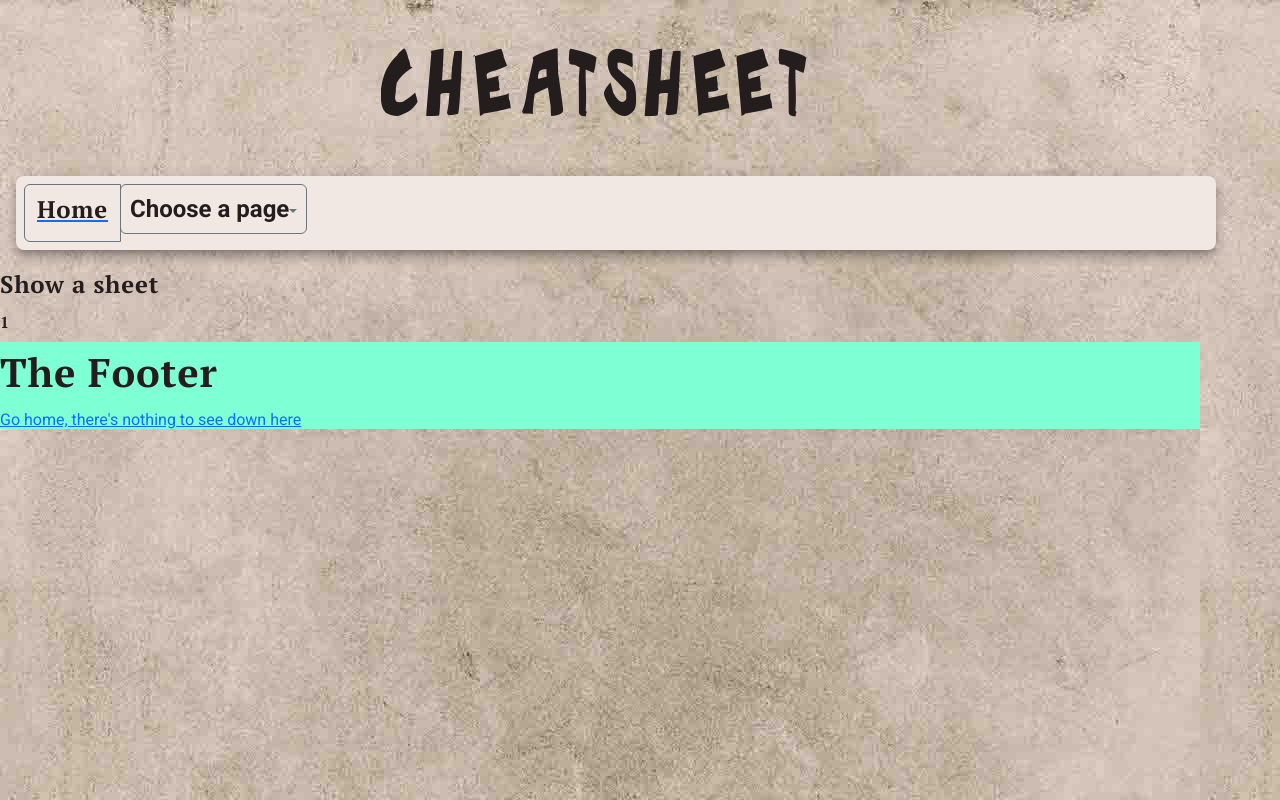
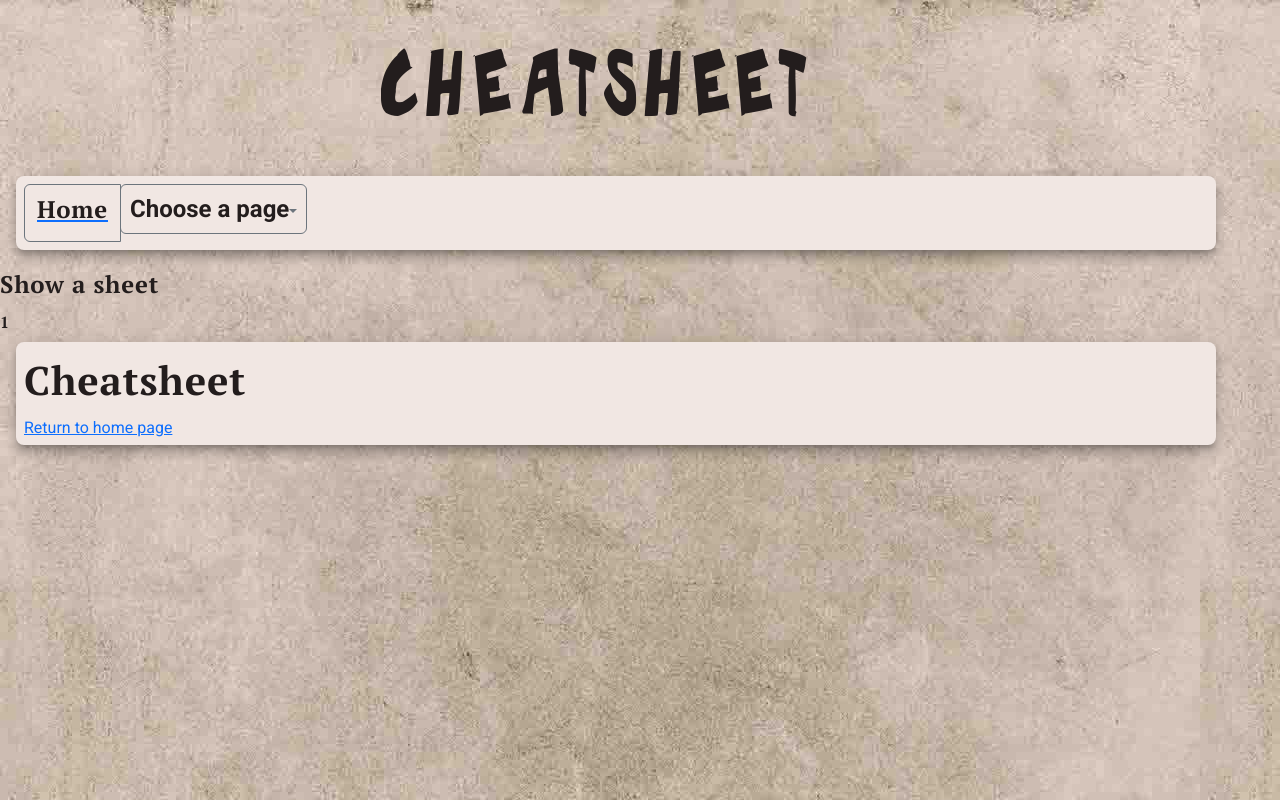
Before and after one commit to johnlobster/the-biggest-cheater, a React (Create React App) app: page /sheets/1 in a window 1280 px wide. Built offline with nearby package versions, Linux system fonts and the light colour scheme.

Commit message:
cleaned up button for Accordion, footer

```diff
--- /dev/null
+++ b/src/components/AccordionButton/AccordionButton.module.scss
@@ -0,0 +1,8 @@
+@import "../../global/_globals.scss";
+
+.buttonBox {
+  color: $default-color;
+  font-size: 1.25em;
+  font-weight: bold;
+  background-color: $default-focus-color;
+}
--- /dev/null
+++ b/src/components/AccordionButton/AccordionButton.tsx
@@ -0,0 +1,19 @@
+import React from 'react';
+
+
+import styles from './AccordionButton.module.scss'
+
+
+const AccordionButton: React.FunctionComponent = (props) => {
+
+
+  return(
+    <div className={`btn btn-outline-secondary ${styles.buttonBox}`} >
+
+      {props.children}
+
+    </div>
+  );
+}
+
+export default AccordionButton;
--- a/src/components/CodeBox/CodeBox.module.scss
+++ b/src/components/CodeBox/CodeBox.module.scss
@@ -1,12 +1,12 @@
-@import "../../global/_globals";
+@import "../../global/_globals.scss";
 
 .codeBlock {
   font-family: Consolas, "courier new";
   color: $text-color;
-  background-color: #f1f1f1;
+  background-color: $default-focus-color;
   padding: 0.5rem;
   font-size: 105%;
-  box-shadow: 0px 3px 5px -1px rgba(0, 0, 0, 0.2), 0px 6px 10px 0px rgba(0, 0, 0, 0.14), 0px 1px 18px 0px rgba(0, 0, 0, 0.12);
+  box-shadow: $default-drop-shadow;
   border-style: none;
   border-width: 1px;
   border-radius: 8px;
--- a/src/components/Footer/Footer.module.scss
+++ b/src/components/Footer/Footer.module.scss
@@ -1,3 +1,5 @@
-.topBox {
-  background-color: aquamarine;
+@import "../../global/_globals.scss";
+
+.footerBox {
+  padding: 0.5em;
 }
--- a/src/components/Footer/Footer.tsx
+++ b/src/components/Footer/Footer.tsx
@@ -1,18 +1,22 @@
 import React from 'react';
 import { Link } from 'react-router-dom'
+
+import Container from '../Container/Container'
 
 import styles from './Footer.module.scss'
 
 
 
-const Footer: React.FunctionComponent = (props) => {
+const Footer: React.FunctionComponent = () => {
   return(
-    <div className={styles.topBox}>
-      <h2>The Footer</h2>
-      <Link to="/Home">
-        Go home, there's nothing to see down here
-      </Link>
-    </div>
+    <Container>
+      <div className={styles.footerBox}>
+        <h2>Cheatsheet</h2>
+        <Link to="/Home">
+          Return to home page
+        </Link>
+      </div>
+    </Container>
 
   );
 }
--- a/src/global/_globals.scss
+++ b/src/global/_globals.scss
@@ -20,6 +20,7 @@ $displayFont: RoofRunners;
 
 $default-color: rgb(35, 29, 29); // text color
 $default-background-color: rgb(241, 231, 227); // default - should be overwritten by page background
+$default-focus-color: #f1f1f1;
 $text-color: rgb(199, 0, 0);
 
 $default-drop-shadow: 0px 5px 5px -3px rgba(0, 0, 0, 0.2), 0px 8px 10px 1px rgba(0, 0, 0, 0.14), 0px 3px 14px 2px rgba(0, 0, 0, 0.12);
--- a/src/sheets/Css/Css.tsx
+++ b/src/sheets/Css/Css.tsx
@@ -6,6 +6,8 @@ import SheetContainer from '../../components/SheetContainer/SheetContainer'
 import CGrid from '../../components/CGrid/CGrid'
 import CTable from '../../components/CTable/CTable';
 import Accordion from '../../components/Accordion/Accordion'
+import AccordionButton from '../../components/AccordionButton/AccordionButton'
+
 import CodeBox from '../../components/CodeBox/CodeBox';
 
 // add more props
@@ -106,9 +108,7 @@ const Css: React.FunctionComponent = (props) => {
 
           <Accordion
             clickable={
-              <MDBBtn outline color="primary">
-                More Selectors
-              </MDBBtn>
+              <AccordionButton>More Selectors</AccordionButton>
             }
           >
             <CGrid row>
--- a/src/sheets/Git/Git.tsx
+++ b/src/sheets/Git/Git.tsx
@@ -7,6 +7,8 @@ import CGrid from '../../components/CGrid/CGrid'
 import CTable from '../../components/CTable/CTable'
 import SheetContainer from '../../components/SheetContainer/SheetContainer'
 import Accordion from '../../components/Accordion/Accordion';
+import AccordionButton from '../../components/AccordionButton/AccordionButton'
+
 
 // add more props
 // add <MoreProps> to type FunctionComponent (adds typescript generic)
@@ -68,9 +70,7 @@ const Git: React.FunctionComponent = (props) => {
         <h4>Example .gitignore</h4>
         <Accordion
           clickable={
-            <MDBBtn outline color="primary">
-              .gitignore example
-            </MDBBtn>
+            <AccordionButton>.gitignore example</AccordionButton>
           }
         >
           <CodeClick
@@ -80,9 +80,7 @@ const Git: React.FunctionComponent = (props) => {
 
         <h4>github authentication</h4>
         <Accordion clickable={
-          <MDBBtn outline color="primary">
-            more on authentication
-          </MDBBtn>
+          <AccordionButton>more on authentication</AccordionButton>
         }
         >
           <div>
--- a/src/sheets/Regex/Regex.tsx
+++ b/src/sheets/Regex/Regex.tsx
@@ -5,6 +5,8 @@ import { MDBBtn } from "mdbreact";
 import SheetContainer from '../../components/SheetContainer/SheetContainer'
 import CGrid from '../../components/CGrid/CGrid'
 import Accordion from '../../components/Accordion/Accordion'
+import AccordionButton from '../../components/AccordionButton/AccordionButton'
+
 
 // add more props
 // add <MoreProps> to type FunctionComponent (adds typescript generic)
@@ -70,9 +72,7 @@ const Regex: React.FunctionComponent = (props) => {
         </CGrid>
         <Accordion
           clickable={
-            <MDBBtn outline color="primary">
-              More methods
-          </MDBBtn>
+            <AccordionButton>More methods</AccordionButton>
           }
         >
           <CGrid row>
--- a/src/sheets/TSandJS/TSandJS.tsx
+++ b/src/sheets/TSandJS/TSandJS.tsx
@@ -5,6 +5,7 @@ import { MDBBtn } from "mdbreact";
 import SheetContainer from '../../components/SheetContainer/SheetContainer'
 import CGrid from '../../components/CGrid/CGrid'
 import Accordion from '../../components/Accordion/Accordion'
+import AccordionButton from '../../components/AccordionButton/AccordionButton'
 
 import styles from './TSandJS.module.scss'
 
@@ -55,9 +56,7 @@ const TSandJS: React.FunctionComponent = (props) => {
 
         <Accordion
           clickable={
-            <MDBBtn outline color="primary">
-              <h4>More methods</h4>
-          </MDBBtn>
+            <AccordionButton>More methods</AccordionButton>
           }
         >
           {boxMe([".every()", "code"])}
--- a/src/sheets/Yarn/Yarn.tsx
+++ b/src/sheets/Yarn/Yarn.tsx
@@ -4,6 +4,7 @@ import { MDBBtn } from "mdbreact";
 
 import CGrid from '../../components/CGrid/CGrid'
 import Accordion from '../../components/Accordion/Accordion';
+import AccordionButton from '../../components/AccordionButton/AccordionButton'
 import CTable from '../../components/CTable/CTable'
 import SheetContainer from '../../components/SheetContainer/SheetContainer'
 import CodeClick from '../../components/CodeClick/CodeClick'
@@ -61,9 +62,7 @@ const Yarn: React.FunctionComponent = (props) => {
         <h4>Example skeleton package.json"</h4>
         <Accordion
           clickable={
-            <MDBBtn outline color="primary">
-              package.json example
-            </MDBBtn>
+            <AccordionButton>package.json example</AccordionButton>
           }
         >
           <CodeClick
```
